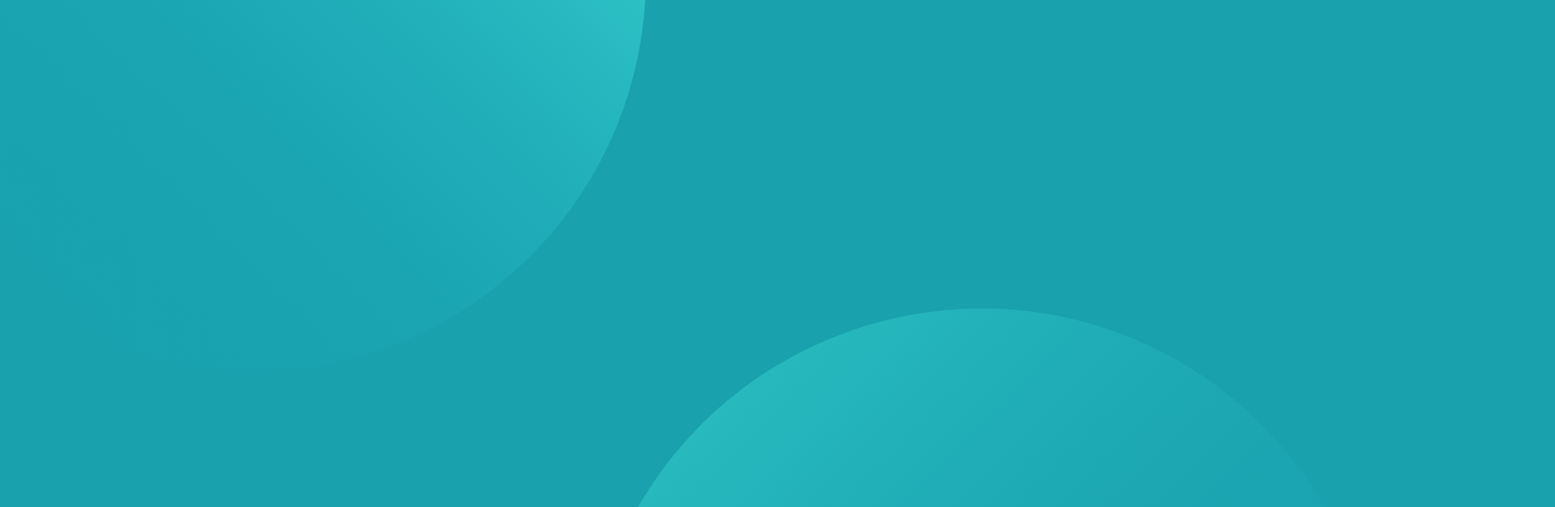
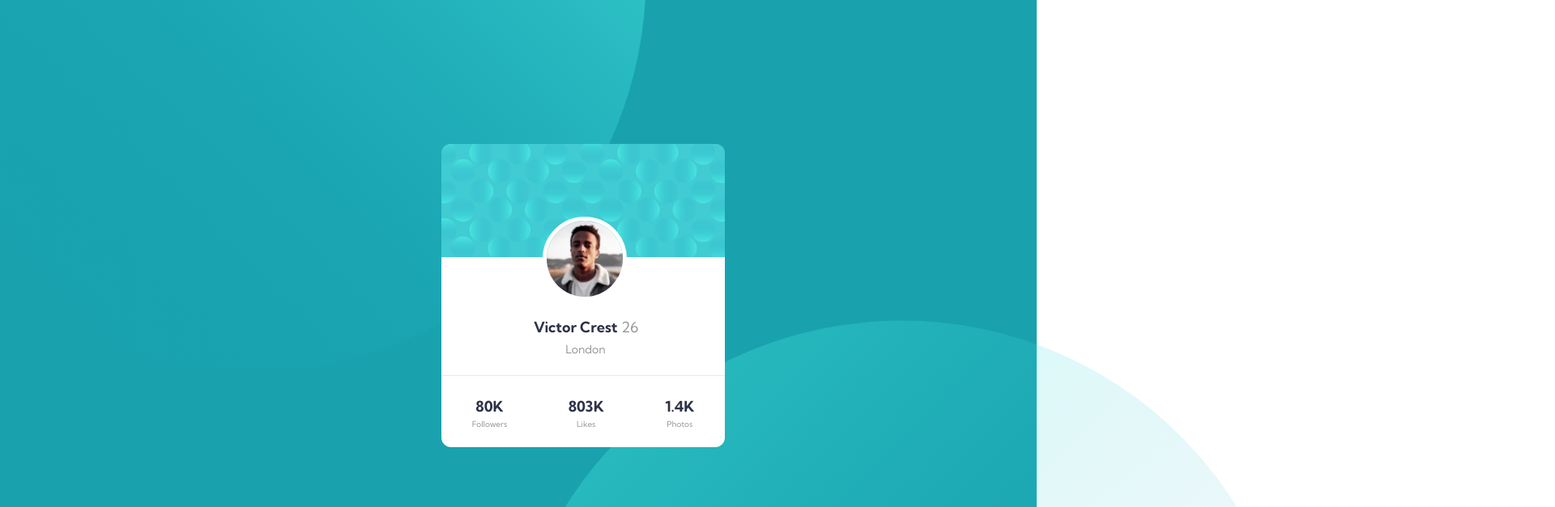
Before and after one commit to Bjorn1973/fementor_profile_card, a plain HTML site: page index.html in a window 1280 px wide. Shown: the top 627 px of the page at 81% size, 1920 px wide, since content can reach past the window. Drawn offline with Linux system fonts and the light colour scheme.

Commit message:
last commit

```diff
--- a/index.html
+++ b/index.html
@@ -19,6 +19,7 @@
     <style></style>
   </head>
   <body>
+    <main>
       <div class="topcircle">
         <svg width="978" height="978" xmlns="http://www.w3.org/2000/svg">
           <defs>
@@ -38,6 +39,23 @@
             opacity=".5"
           />
         </svg>
+      </div>
+      <div class="card">
+        <div class="pattern">
+          <img class="bubble" src="./images/bg-pattern-card.svg" alt="">
+        </div>
+        <div class="content">
+          <img class="pasfoto"src="./images/image-victor.jpg" alt="">
+            <p class="name">Victor Crest
+              <p class="age">26</p>
+            </p>
+            <p class="place">London</p>
+        </div>
+          <ul>
+            <li><h1>80K</h1> <p>Followers</p></li>
+            <li><h1>803K</h1> <p>Likes</p></li>
+            <li><h1>1.4K</h1> <p>Photos</p></li>
+          </ul>
         </div>
       <div class="bottomcircle">
         <svg width="978" height="978" xmlns="http://www.w3.org/2000/svg">
@@ -59,12 +77,13 @@
           />
         </svg>
       </div>
-    Victor Crest 26 London 80K Followers 803K Likes 1.4K Photos
+
       <div class="attribution">
         Challenge by
         <a href="https://www.frontendmentor.io?ref=challenge" target="_blank"
           >Frontend Mentor</a
         >. Coded by <a href="#">Your Name Here</a>.
       </div>
+    </main>
   </body>
 </html>
--- a/style.css
+++ b/style.css
@@ -15,6 +15,8 @@
   color: hsl(228, 45%, 44%);
 }
 body {
+}
+main {
   width: 100%;
   max-width: 1440px;
   max-height: 720px;
@@ -27,6 +29,108 @@ body {
 }
 .bottomcircle {
   position: relative;
-  bottom: 600px;
-  right: -722px;
+  top: -960px;
+  left: 623px;
 }
+.card {
+  display: flex;
+  flex-wrap: wrap;
+  width: 350px;
+  height: 375px;
+  background-color: #fff;
+  border-radius: 12px;
+  position: relative;
+  top: -803px;
+  left: 545px;
+  z-index: 1;
+}
+.pattern {
+  height: 140px;
+  width: 350px;
+}
+.pattern .bubble {
+  width: 350px;
+  height: 140px;
+  background-color: var(--darkcyan);
+  border-radius: 12px 12px 0 0;
+}
+.content {
+  height: 146px;
+  width: 350px;
+  display: flex;
+}
+.pasfoto {
+  width: 104px;
+  height: 104px;
+  border: 5px solid #fff;
+  border-radius: 50%;
+  position: relative;
+  top: -50px;
+  left: 125px;
+  z-index: 1;
+}
+
+.name {
+  display: inline;
+  height: 18px;
+  font-family: "Kumbh Sans";
+  color: var(--verydarkdesaturatedblue);
+  font-size: 18px;
+  font-weight: 700;
+  padding-right: 5px;
+  padding-left: 10px;
+  padding-top: 78px;
+}
+.age {
+  height: 18px;
+  font-family: "Kumbh Sans";
+  font-size: 18px;
+  color: var(--darkgray);
+  padding-top: 78px;
+}
+.place {
+  height: 18px;
+  font-family: "Kumbh Sans";
+  font-size: 14px;
+  color: var(--darkgray);
+  padding-top: 107px;
+  margin-left: -90px;
+}
+ul::before {
+  content: "";
+  height: 1px;
+  background-color: #e7e7e7;
+  width: 350px;
+  display: inline;
+  position: absolute;
+}
+ul {
+  display: flex;
+  flex-wrap: wrap;
+  justify-content: space-around;
+  height: 89px;
+  width: 350px;
+}
+
+li {
+  display: inline;
+
+  padding-top: 30px;
+  font-family: "Kumbh Sans";
+  font-size: 10px;
+  font-weight: 400;
+  color: var(--darkgray);
+}
+ul li h1 {
+  display: flex;
+  justify-content: center;
+  font-family: "Kumbh Sans";
+  font-size: 18px;
+  font-weight: 700;
+  color: var(--verydarkdesaturatedblue);
+  padding-bottom: 8px;
+}
+ul li p {
+  display: flex;
+  justify-content: center;
+}
```
Lines whose indentation alone changed are shown as unchanged.
